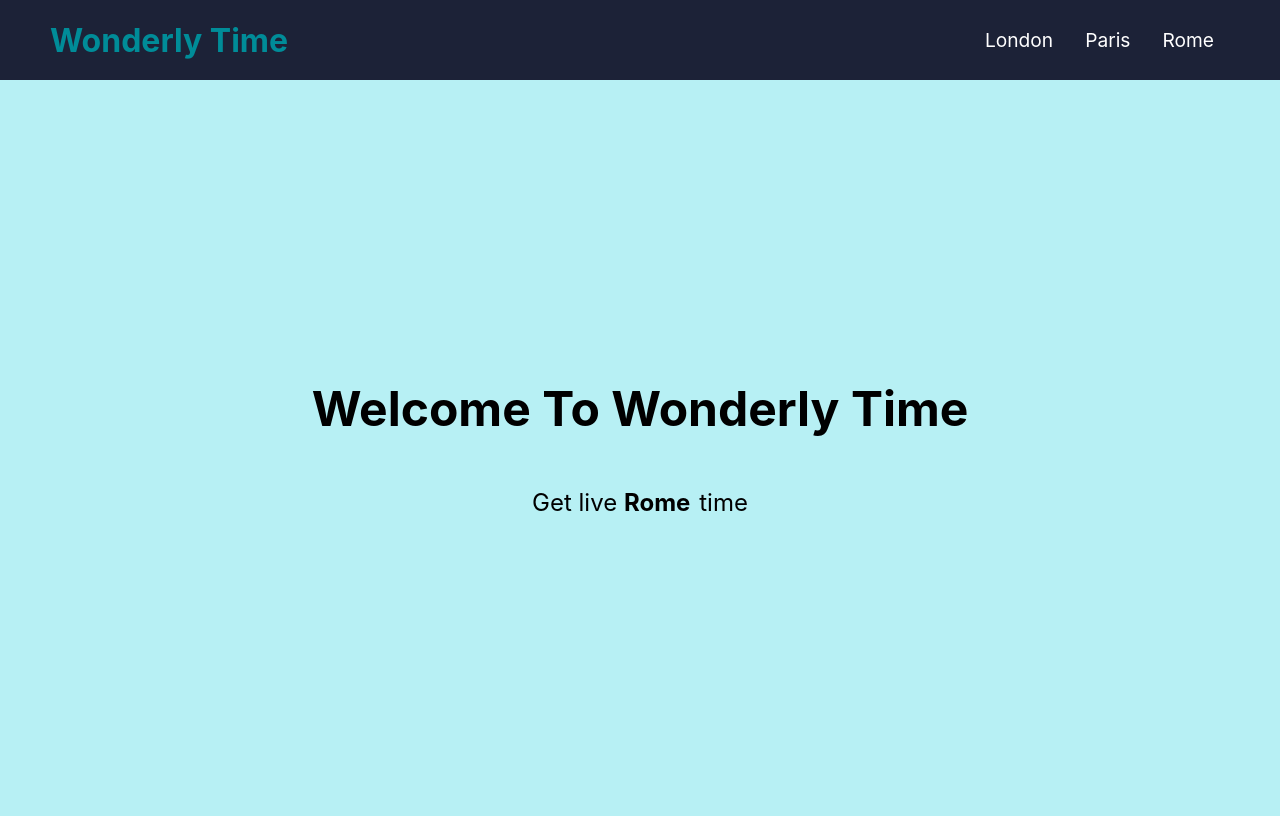
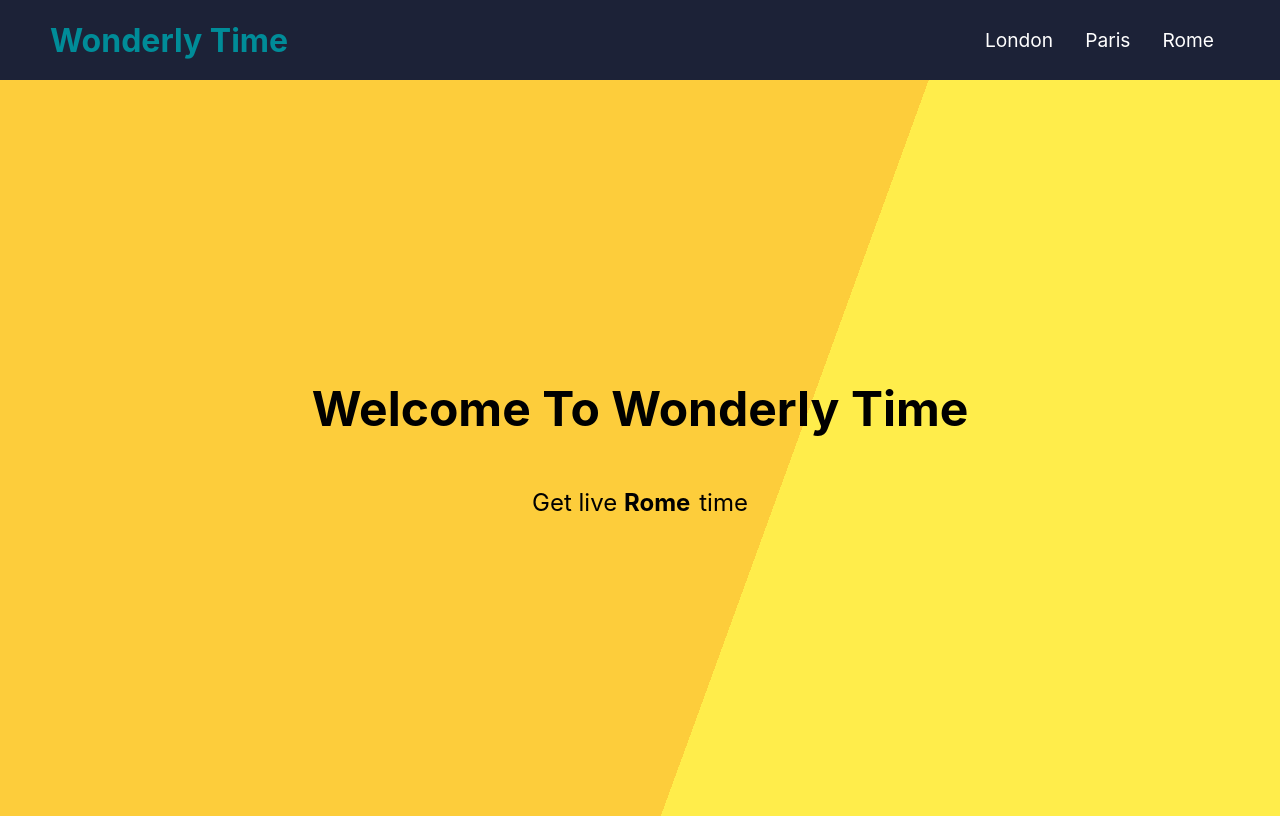
Before and after one commit to RickyUomo/wonderly-test, a React (Create React App) app: page / in a window 1280 px wide. Built offline with nearby package versions, Linux system fonts and the light colour scheme.

Commit message:
background color

```diff
--- a/src/App.css
+++ b/src/App.css
@@ -10,4 +10,5 @@
   align-items: center;
   height: 92vh;
   background-color: #b7f0f4;
+  background: linear-gradient(110deg, #fdcd3b 60%, #ffed4b 60%);
 }
```
